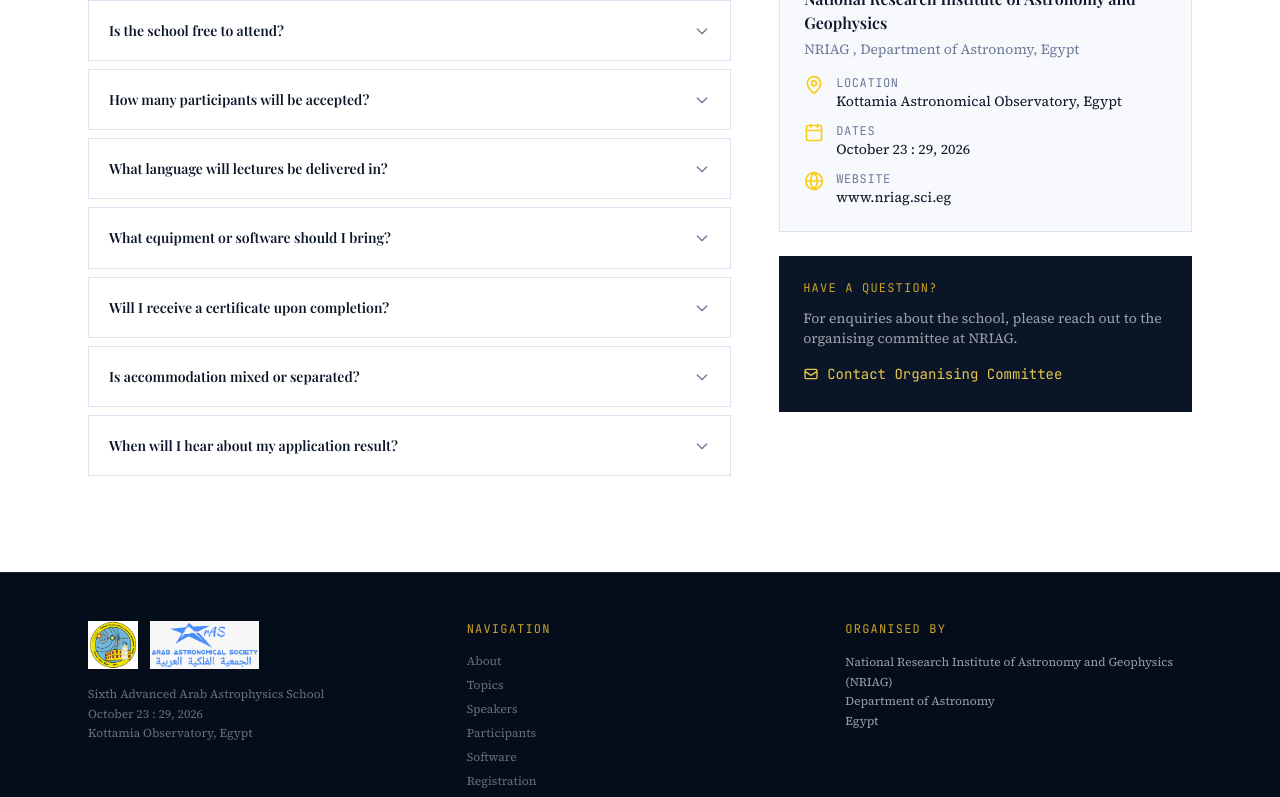
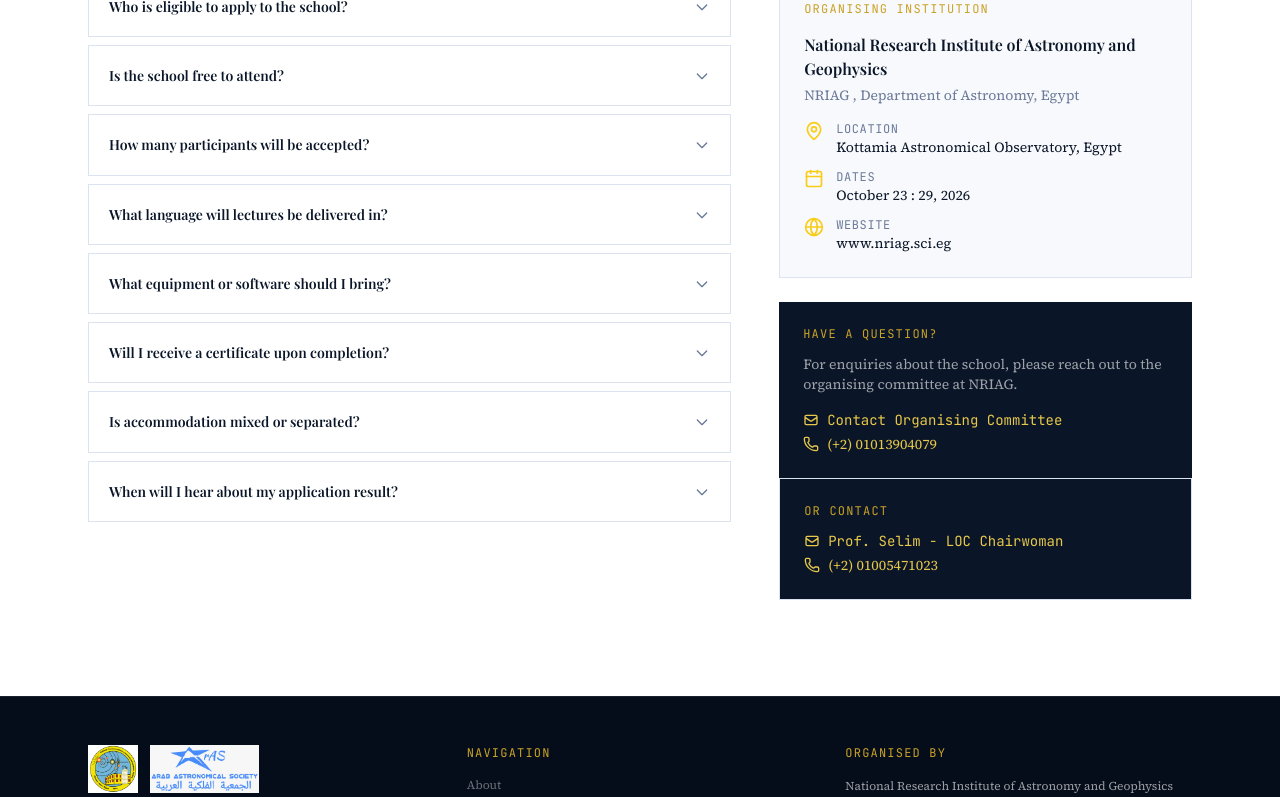
Before and after one commit to nihalsabri/AstronomySchool, a Next.js app: page / in a window 1280 px wide. Shown: the part 7920-8717 px from the top of the page. Built offline with nearby package versions, Linux system fonts and the light colour scheme; a web font is replaced by a local one.

Commit message:
update contacts and fees section

```diff
--- a/components/Contact.jsx
+++ b/components/Contact.jsx
@@ -1,6 +1,6 @@
 'use client'
 import { useState } from 'react'
-import { MapPin, Calendar, Globe } from 'lucide-react'
+import { MapPin, Calendar, Globe, Phone } from 'lucide-react'
 
 const faqs = [
   {
@@ -142,6 +142,7 @@ export default function Contact() {
                 {[
                   { icon: <MapPin className="w-5 h-5" />, label: 'Location', value: 'Kottamia Astronomical Observatory, Egypt' },
                   { icon: <Calendar className="w-5 h-5" />, label: 'Dates', value: 'October 23 : 29, 2026' },
+                  // { icon: <Phone className="w-5 h-5" />, label: 'Call', value: '+20 10 13904079\n0100547023' },
                   { icon: <Globe className="w-5 h-5" />, label: 'Website', value: 'www.nriag.sci.eg' },
                 ].map((item, i) => (
                   <div key={i} className="flex gap-3">
@@ -172,8 +173,9 @@ export default function Contact() {
               <p className="text-sm mb-4" style={{ color: 'rgba(255,255,255,0.6)' }}>
                 For enquiries about the school, please reach out to the organising committee at NRIAG.
               </p>
+
               <a
-                href="mailto:astrophysicsschool@nriag.sci.eg"
+                href="mailto:ssasegypt@gmail.com"
                 className="inline-flex items-center gap-2 text-sm font-mono transition-opacity hover:opacity-80"
                 style={{ color: 'var(--gold-light)' }}
               >
@@ -182,6 +184,40 @@ export default function Contact() {
                 </svg>
                 Contact Organising Committee
               </a>
+       <div className="flex items-center gap-2">
+  <Phone className="w-4 h-4" style={{ color: 'var(--gold-light)' }} />
+  <p className="text-sm " style={{ color: 'var(--gold-light)' }}>
+    (+2) 01013904079
+  </p>
+</div>
+</div>
+            <div
+              className="p-6"
+              style={{ background: 'var(--navy-dark)', border: '1px solid var(--border)' }}
+            >
+              <p
+                className="font-mono text-xs tracking-widest uppercase mb-3"
+                style={{ color: 'var(--gold)' }}
+              >
+                Or Contact
+              </p>
+              <a
+                href="mailto:hadia_s@nriag.sci.eg"
+                className="inline-flex items-center gap-2 text-sm font-mono transition-opacity hover:opacity-80"
+                style={{ color: 'var(--gold-light)' }}
+              >
+                <svg className="w-4 h-4" fill="none" stroke="currentColor" viewBox="0 0 24 24">
+                  <path strokeLinecap="round" strokeLinejoin="round" strokeWidth={2} d="M3 8l7.89 5.26a2 2 0 002.22 0L21 8M5 19h14a2 2 0 002-2V7a2 2 0 00-2-2H5a2 2 0 00-2 2v10a2 2 0 002 2z" />
+                </svg>
+               Prof. Selim - LOC Chairwoman
+              </a>
+
+                     <div className="flex items-center gap-2">
+  <Phone className="w-4 h-4" style={{ color: 'var(--gold-light)' }} />
+  <p className="text-sm " style={{ color: 'var(--gold-light)' }}>
+    (+2) 01005471023
+  </p>
+</div>
             </div>
           </div>
         </div>
--- a/components/Registration.jsx
+++ b/components/Registration.jsx
@@ -88,7 +88,7 @@ export default function Registration() {
           className="grid md:grid-cols-3 gap-6 mb-12"
         >
           {[
-            { icon: <DollarSign className="w-5 h-5" />, title: 'Fees', body: 'Accommodation, meals, and all school materials are provided. Selected participants should confirm attendance upon notification.' },
+            { icon: <DollarSign className="w-5 h-5" />, title: 'Fees', body: 'The registration fees are 1000 EgP.(for Egyptian) , 200 € (for Non-Egyptian). Accommodation, meals, and all school materials are provided. Selected participants should confirm attendance upon notification.' },
             { icon: <Plane className="w-5 h-5" />, title: 'Travel', body: 'Participants are responsible for their own travel arrangements to the Kottamia Observatory site in Egypt.' },
             { icon: <Award className="w-5 h-5" />, title: 'Certificate', body: 'Participants who complete the programme will receive an official certificate from NRIAG.' },
           ].map((n, i) => (
```
Also changed, not shown: public/README.md (deleted).
